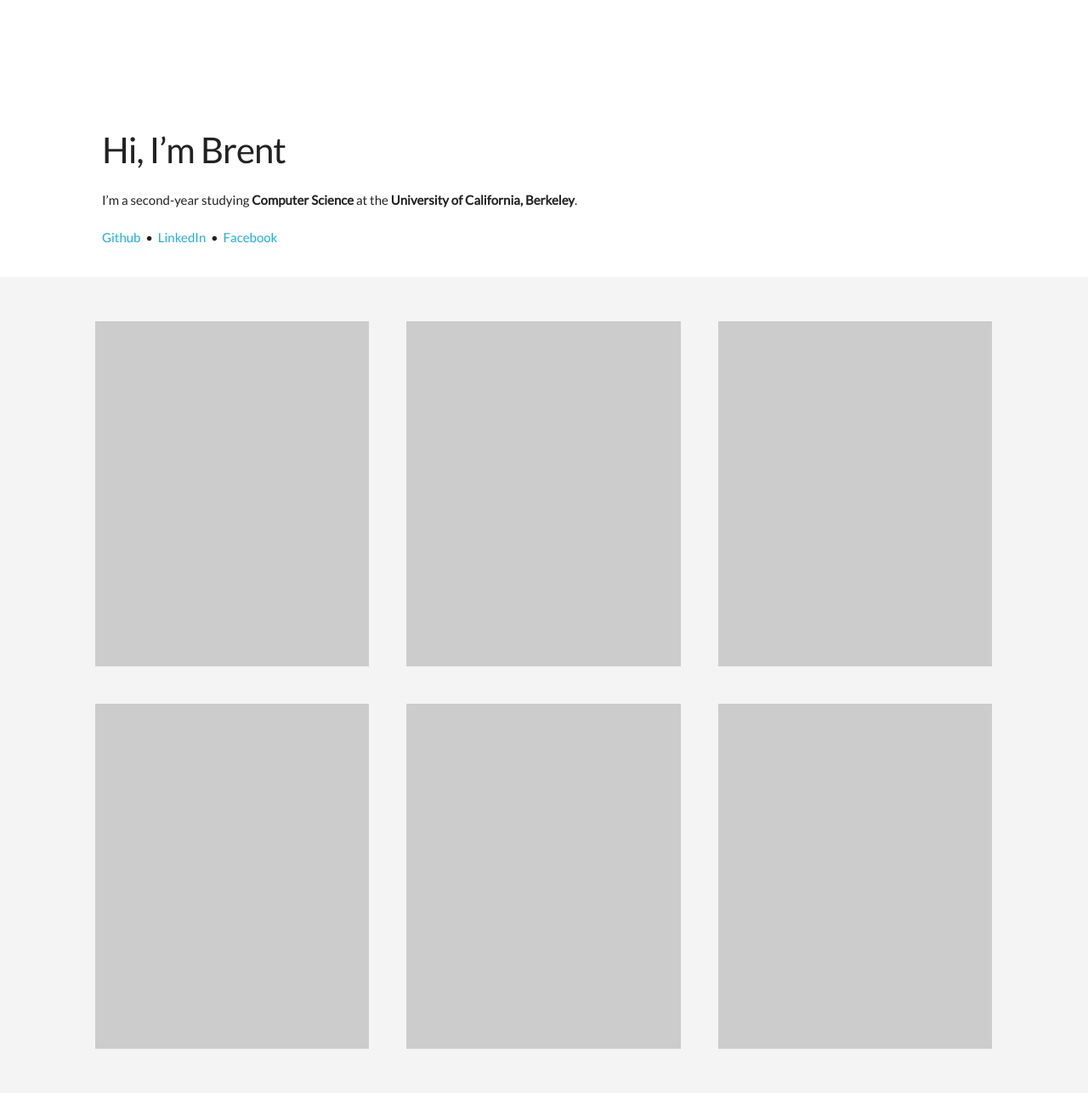
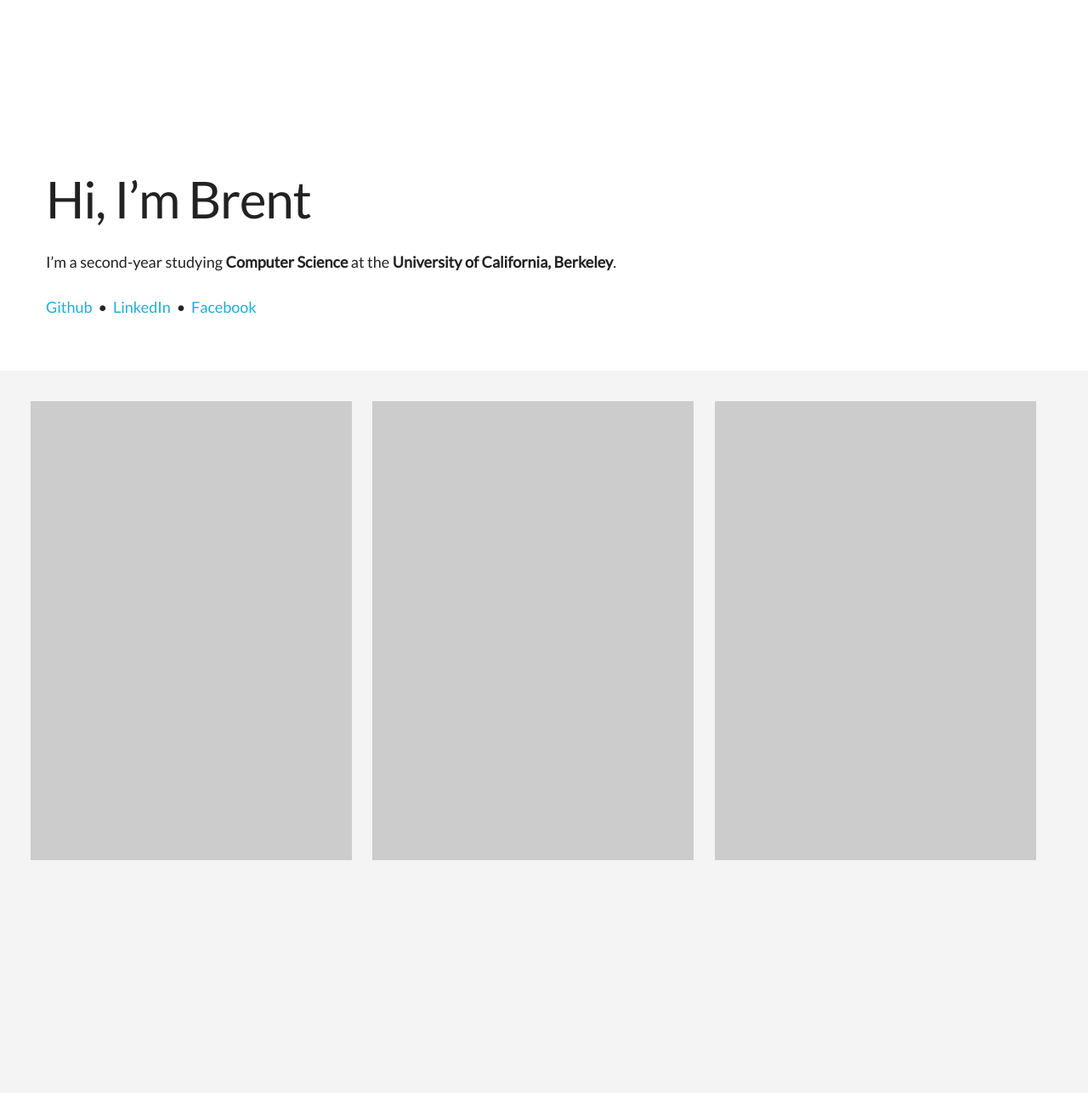
Before and after one commit to Bradman381/byco, a Jekyll site: the page built from index.md, in a window 1280 px wide. Shown: the whole page at 85% size. Built offline with Jekyll 4.4.1, drawn with Linux system fonts in a browser that asks for light colours; comment, search, counter and statistics services are not loaded; our own code applies the rules of GitHub Pages for plain Markdown files; after the commit the page ends 1078 px from its top, so only the background shows below that.

Commit message:
roughing out projects list

```diff
--- a/_config.yml
+++ b/_config.yml
@@ -19,7 +19,19 @@ description: > # this means to ignore newlines until "baseurl:"
   I'm a second-year computer science student at UC Berkeley.
 baseurl: "" # the subpath of your site, e.g. /blog
 url: "http://brentyi.com:4000" # the base hostname & protocol for your site, e.g. http://example.com
-# github_username: brentyi
+
+collections:
+  projects:
+    output: true
+    permalink: /projects/:path/
+
+defaults:
+  -
+    scope:
+      path: ""
+      type: projects
+    values:
+      layout: default
 
 host: 0.0.0.0
 
--- a/_layouts/default.html
+++ b/_layouts/default.html
@@ -1,7 +1,10 @@
 <!DOCTYPE html>
 <html>
   <head>
+    <meta charset="utf-8" />
     <meta name="viewport" content="width=device-width, initial-scale=1.0" />
+
+    <title>{% if page.title %}{{ page.title }}{% else %}{{ site.title }}{% endif %}</title>
 
     <link rel="stylesheet" href="{{ site.baseurl }}/assets/site.css" />
 
@@ -9,9 +12,12 @@
     <link href="https://fonts.googleapis.com/css?family=Lato" rel="stylesheet">
 
     <script src="https://code.jquery.com/jquery-1.12.4.min.js" integrity="sha256-ZosEbRLbNQzLpnKIkEdrPv7lOy9C27hHQ+Xp8a4MxAQ=" crossorigin="anonymous"></script>
-    <script src="https://unpkg.com/masonry-layout@4/dist/masonry.pkgd.min.js"></script>
+    <script src="https://unpkg.com/isotope-layout@3/dist/isotope.pkgd.min.js"></script>
   </head>
   <body>
     {{ content }}
+    <script src="//static.getclicky.com/js" type="text/javascript"></script>
+    <script type="text/javascript">try{ clicky.init(101016176); }catch(e){}</script>
+    <noscript><p><img alt="Clicky" width="1" height="1" src="//in.getclicky.com/101016176ns.gif" /></p></noscript>
   </body>
 </html>
--- a/_layouts/home.html
+++ b/_layouts/home.html
@@ -10,18 +10,17 @@ layout: default
 
 <section id="projects">
   <div class="grid wide">
-    <div class="grid-item grid-sizer"></div>
-    <div class="grid-item"></div>
-    <div class="grid-item"></div>
-    <div class="grid-item"></div>
-    <div class="grid-item"></div>
-    <div class="grid-item"></div>
+    {% assign first = true %}
+    {% for project in site.projects %}
+      <div class="grid-item{% if first %} grid-sizer{% endif %}"></div>
+      {% assign first = false %}
+    {% endfor %}
   </div>
 </section>
 
 
 <script>
-$('.grid').masonry({
+$('.grid').isotope({
   // options
   itemSelector: '.grid-item',
   columnWidth: '.grid-sizer'
--- a/assets/site.css
+++ b/assets/site.css
@@ -1,5 +1,5 @@
 ---
-layout: nil
+layout: null
 ---
 
 {% include_relative skeleton/css/normalize.css %}
@@ -30,30 +30,34 @@ p {
 
 #intro {
     background-color: #fff;
+    padding: 10em 2em 1em 2em;
 }
 #intro .inner {
-    padding: 10em 2em 1em 2em;
     margin: 0 auto;
+    padding: 1em;
 }
 
 #projects {
     padding: 2em
 }
 .grid-item {
-    border: 1.5em solid #f4f4f4;
     background-color: #ccc;
     width: 100%;
     height: 30em;
+    margin: 0 2% 2.5% 0;
 }
 /* larger than phablet */
 @media (min-width: 550px) {
     .grid-item {
-        width: 50%;
+        width: 48%;
     }
 }
 /* larger than desktop */
 @media (min-width: 1000px) {
+    html {
+        font-size: 75%;
+    }
     .grid-item {
-        width: 33.3%;
+        width: 31.3%;
     }
 }
--- a/index.md
+++ b/index.md
@@ -2,8 +2,7 @@
 layout: home
 ---
 
-Hi, I'm Brent
---
+# Hi, I'm Brent
 I'm a second-year studying **Computer Science** at the **University of California, Berkeley**.
 
-[Github](https://github.com/brentyi)  &nbsp;&bull;&nbsp;  [LinkedIn](https://linkedin.com/in/brentyi) &nbsp;&bull;&nbsp; [Facebook](https://www.facebook.com/profile.php?id=1435246327)
+[Github](https://github.com/brentyi){:target="_blank"}  &nbsp;&bull;&nbsp;  [LinkedIn](https://linkedin.com/in/brentyi){:target="_blank"} &nbsp;&bull;&nbsp; [Facebook](https://www.facebook.com/profile.php?id=1435246327){:target="_blank"}
```
Also changed, not shown: _projects/test1.md (added, +5 -0 lines), _projects/test2.md (added, +5 -0 lines), _projects/test3.md (added, +5 -0 lines).
